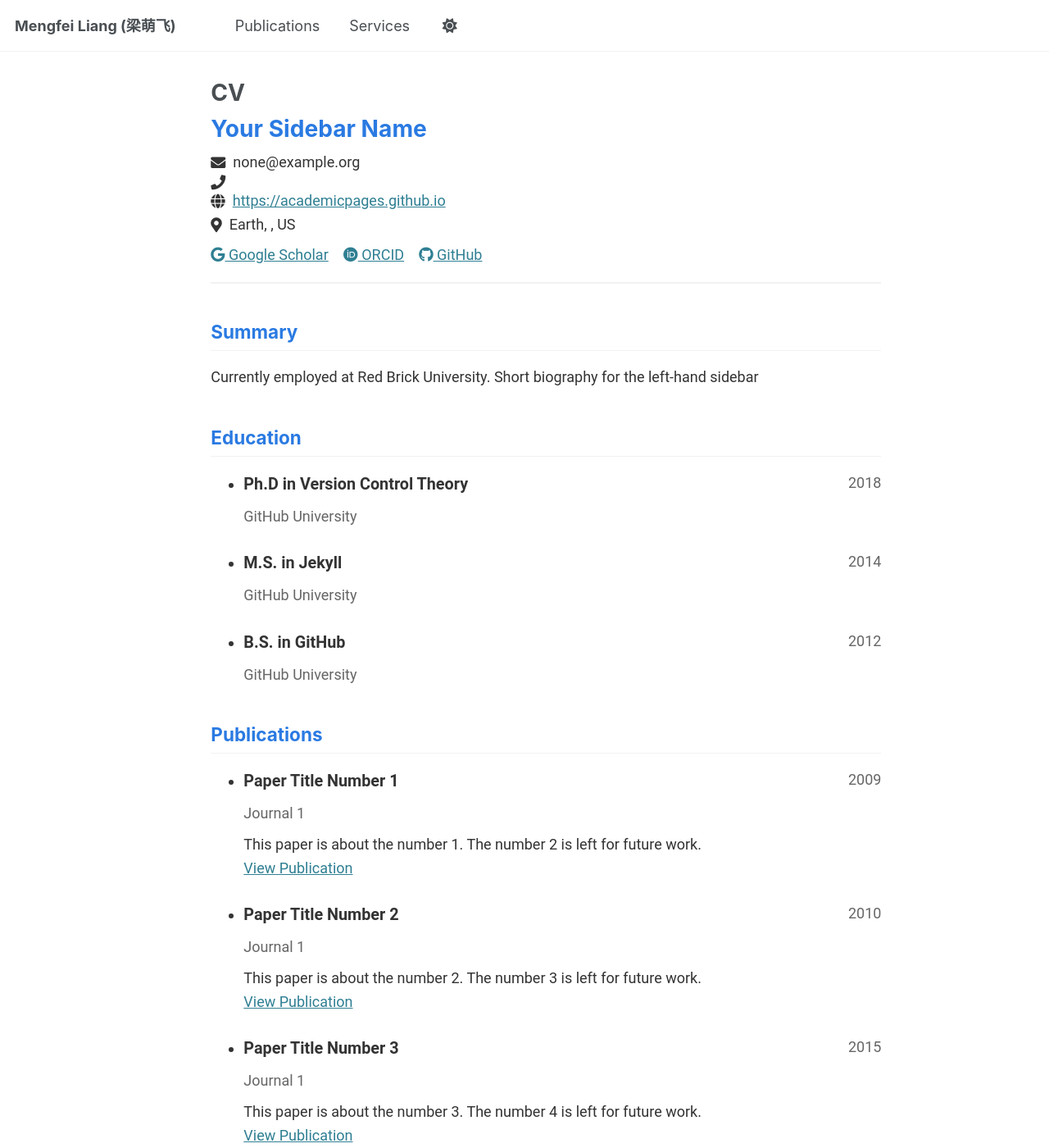
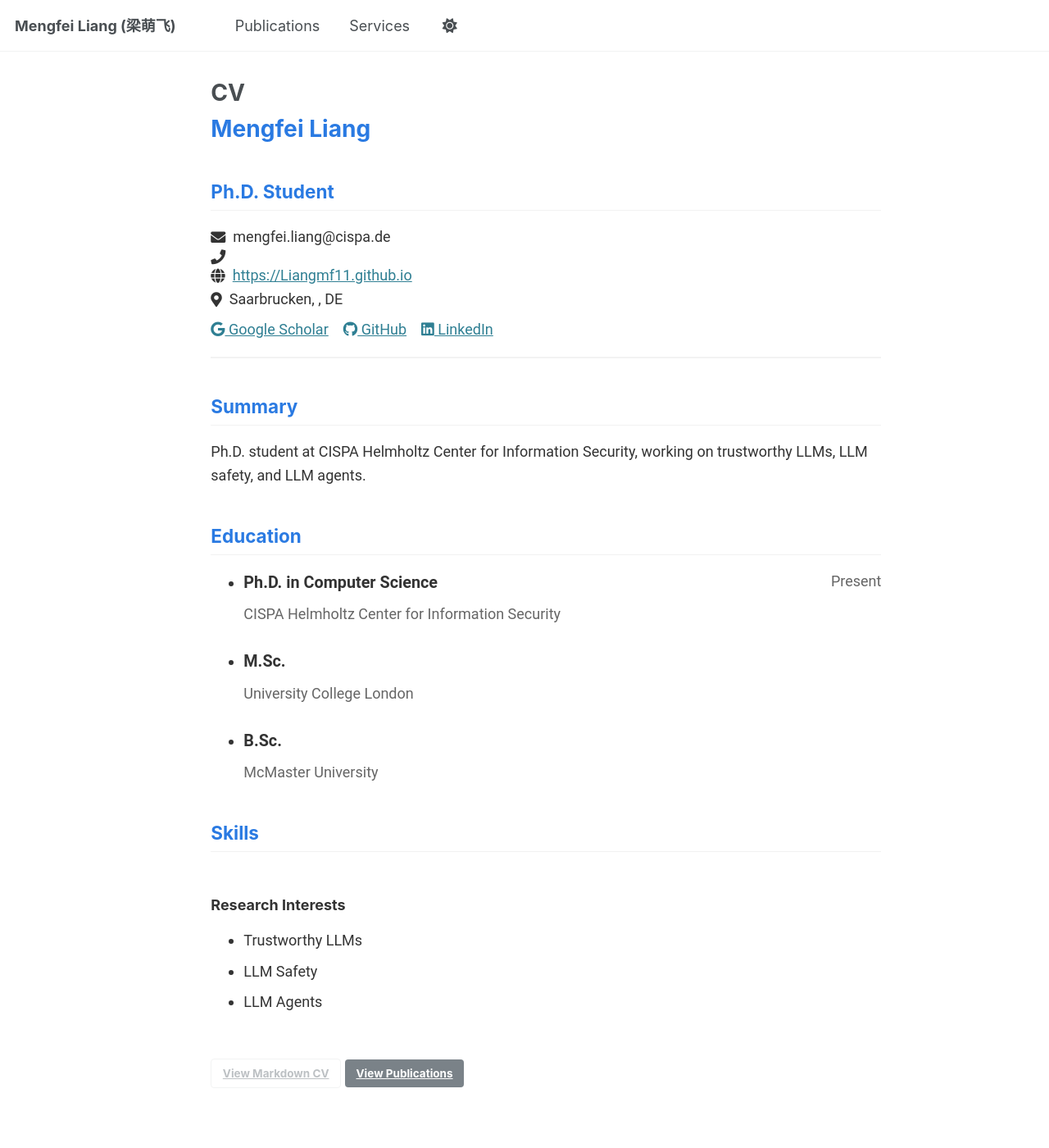
Before and after one commit to Liangmf11/Liangmf11.github.io, a Jekyll site: the page built from _pages/cv-json.md, in a window 1280 px wide and 1400 px high. Shown: the whole window at 82% size. Built offline with Jekyll 4.4.1, drawn with Linux system fonts in a browser that asks for light colours; some of the changed text lies outside the part shown.

Commit message:
update 03/2026

```diff
--- a/_config.yml
+++ b/_config.yml
@@ -12,7 +12,7 @@ site_theme               : "default"
 title                    : "Mengfei Liang (梁萌飞)"
 title_separator          : "-"
 name                     : &name "Mengfei Liang"
-description              : &description "Pre-PhD student at CISPA"
+description              : &description "Ph.D. student at CISPA"
 url                      : https://Liangmf11.github.io # the base hostname & protocol for your site e.g. "https://[your GitHub username].github.io"
 baseurl                  : "" # the subpath of your site, e.g. "/blog"
 repository               : "Liangmf11/Liangmf11.github.io"
@@ -25,7 +25,7 @@ author:
   avatar           : "LMF_pic1.jpg"
   name             : "Mengfei Liang"
   pronouns         : "He/Him"
-  bio              : "Pre-PhD student at CISPA"
+  bio              : "Ph.D. student at CISPA"
   location         : "Saarbrücken, Germany"
   employer         : # "Red Brick University"
   uri              : # URL
--- a/_data/cv.json
+++ b/_data/cv.json
@@ -1,152 +1,81 @@
 {
   "basics": {
-    "name": "Your Sidebar Name",
-    "email": "none@example.org",
+    "name": "Mengfei Liang",
+    "label": "Ph.D. Student",
+    "email": "mengfei.liang@cispa.de",
     "phone": "",
-    "website": "https://academicpages.github.io",
-    "summary": "Currently employed at Red Brick University. Short biography for the left-hand sidebar",
+    "website": "https://Liangmf11.github.io",
+    "summary": "Ph.D. student at CISPA Helmholtz Center for Information Security, working on trustworthy LLMs, LLM safety, and LLM agents.",
     "location": {
       "address": "",
       "postalCode": "",
-      "city": "Earth",
-      "countryCode": "US",
+      "city": "Saarbrucken",
+      "countryCode": "DE",
       "region": ""
     },
     "profiles": [
       {
         "network": "Google Scholar",
         "username": "",
-        "url": "https://scholar.google.com/citations?user=PS_CX0AAAAAJ"
-      },
-      {
-        "network": "ORCID",
-        "username": "",
-        "url": "http://orcid.org/yourorcidurl"
+        "url": "https://scholar.google.com/citations?user=B0XSVsgAAAAJ"
       },
       {
         "network": "GitHub",
-        "username": "academicpages",
-        "url": "https://github.com/academicpages"
+        "username": "Liangmf11",
+        "url": "https://github.com/Liangmf11"
+      },
+      {
+        "network": "LinkedIn",
+        "username": "mengfei-liang-456642293",
+        "url": "https://www.linkedin.com/in/mengfei-liang-456642293/"
       }
     ]
   },
   "work": [],
   "education": [
     {
-      "institution": "GitHub University",
-      "area": "Ph.D in Version Control Theory",
+      "institution": "CISPA Helmholtz Center for Information Security",
+      "area": "Ph.D. in Computer Science",
       "studyType": "",
-      "startDate": "",
-      "endDate": "2018",
+      "startDate": "2025",
+      "endDate": "Present",
       "gpa": null,
       "courses": []
     },
     {
-      "institution": "GitHub University",
-      "area": "M.S. in Jekyll",
+      "institution": "University College London",
+      "area": "M.Sc.",
       "studyType": "",
       "startDate": "",
-      "endDate": "2014",
+      "endDate": "",
       "gpa": null,
       "courses": []
     },
     {
-      "institution": "GitHub University",
-      "area": "B.S. in GitHub",
+      "institution": "McMaster University",
+      "area": "B.Sc.",
       "studyType": "",
       "startDate": "",
-      "endDate": "2012",
+      "endDate": "",
       "gpa": null,
       "courses": []
     }
   ],
-  "skills": [],
+  "skills": [
+    {
+      "name": "Research Interests",
+      "keywords": [
+        "Trustworthy LLMs",
+        "LLM Safety",
+        "LLM Agents"
+      ]
+    }
+  ],
   "languages": [],
   "interests": [],
   "references": [],
-  "publications": [
-    {
-      "name": "Paper Title Number 1",
-      "publisher": "Journal 1",
-      "releaseDate": "2009-10-01",
-      "website": "http://academicpages.github.io/files/paper1.pdf",
-      "summary": "This paper is about the number 1. The number 2 is left for future work."
-    },
-    {
-      "name": "Paper Title Number 2",
-      "publisher": "Journal 1",
-      "releaseDate": "2010-10-01",
-      "website": "http://academicpages.github.io/files/paper2.pdf",
-      "summary": "This paper is about the number 2. The number 3 is left for future work."
-    },
-    {
-      "name": "Paper Title Number 3",
-      "publisher": "Journal 1",
-      "releaseDate": "2015-10-01",
-      "website": "http://academicpages.github.io/files/paper3.pdf",
-      "summary": "This paper is about the number 3. The number 4 is left for future work."
-    },
-    {
-      "name": "Paper Title Number 4",
-      "publisher": "GitHub Journal of Bugs",
-      "releaseDate": "2024-02-17",
-      "website": "http://academicpages.github.io/files/paper3.pdf",
-      "summary": "This paper is about fixing template issue #693."
-    }
-  ],
-  "presentations": [
-    {
-      "name": "Talk 1 on Relevant Topic in Your Field",
-      "event": "UC San Francisco, Department of Testing",
-      "date": "2012-03-01",
-      "location": "San Francisco, CA, USA",
-      "description": ""
-    },
-    {
-      "name": "Tutorial 1 on Relevant Topic in Your Field",
-      "event": "UC-Berkeley Institute for Testing Science",
-      "date": "2013-03-01",
-      "location": "Berkeley, CA, USA",
-      "description": ""
-    },
-    {
-      "name": "Talk 2 on Relevant Topic in Your Field",
-      "event": "London School of Testing",
-      "date": "2014-02-01",
-      "location": "London, UK",
-      "description": ""
-    },
-    {
-      "name": "Conference Proceeding talk 3 on Relevant Topic in Your Field",
-      "event": "Testing Institute of America 2014 Annual Conference",
-      "date": "2014-03-01",
-      "location": "Los Angeles, CA, USA",
-      "description": ""
-    }
-  ],
-  "teaching": [
-    {
-      "course": "Teaching experience 1",
-      "institution": "University 1, Department",
-      "date": "2014-01-01",
-      "role": "Undergraduate course",
-      "description": ""
-    },
-    {
-      "course": "Teaching experience 2",
-      "institution": "University 1, Department",
-      "date": "2015-01-01",
-      "role": "Workshop",
-      "description": ""
-    }
-  ],
-  "portfolio": [
-    {
-      "name": "Portfolio item number 1",
-      "category": "portfolio",
-      "date": "",
-      "url": "",
-      "description": "Short description of portfolio item number 1<br/><img src='/images/500x300.png'>"
-    }
-  ]
+  "publications": [],
+  "presentations": [],
+  "teaching": [],
+  "portfolio": []
 }
--- /dev/null
+++ b/_data/publications.yml
@@ -0,0 +1,30 @@
+- year: 2025
+  entries:
+    - title: "From Evidence to Verdict: An Agent-Based Forensic Framework for AI-Generated Image Detection"
+      authors: "<b>Mengfei Liang</b>, Yiting Qu, Yukun Jiang, Michael Backes, Yang Zhang"
+      venue: "arXiv preprint"
+      links:
+        - label: "Paper"
+          url: "https://arxiv.org/abs/2511.00181"
+          class: "btn--paper"
+
+- year: 2024
+  entries:
+    - title: "THaMES: An End-to-End Tool for Hallucination Mitigation and Evaluation in Large Language Models"
+      authors: "<b>Mengfei Liang</b>, Archish Arun, Zekun Wu, Cristian Munoz, Jonathan Lutch, Emre Kazim, Adriano Koshiyama, Philip Treleaven"
+      venue: "NeurIPS 2024 SoLaR"
+      links:
+        - label: "Paper"
+          url: "https://arxiv.org/abs/2409.11353"
+          class: "btn--paper"
+        - label: "Code"
+          url: "https://github.com/holistic-ai/THaMES"
+          class: "btn--code"
+
+    - title: "FastCellpose: a fast and accurate deep-learning framework for segmentation of all glomeruli in mouse whole-kidney microscopic optical images"
+      authors: "Yutong Han, Zhan Zhang, Yafeng Li, Guoqing Fan, <b>Mengfei Liang</b>, Zhijie Liu, Shuo Nie, Kefu Ning, Qingming Luo, Jing Yuan"
+      venue: "Cells"
+      links:
+        - label: "Paper"
+          url: "https://www.mdpi.com/2073-4409/12/23/2753"
+          class: "btn--paper"
--- a/_pages/cv-json.md
+++ b/_pages/cv-json.md
@@ -30,6 +30,6 @@ redirect_from:
 {% include cv-template.html %}
 
 <div class="cv-download-links">
-  <a href="{{ base_path }}/files/cv.pdf" class="btn btn--primary">Download CV as PDF</a>
-  <a href="{{ base_path }}" class="btn btn--inverse">View Markdown CV</a>
+  <a href="{{ base_path }}/cv/" class="btn btn--inverse">View Markdown CV</a>
+  <a href="{{ base_path }}/publications/" class="btn btn--primary">View Publications</a>
 </div>
--- a/_pages/cv.md
+++ b/_pages/cv.md
@@ -7,58 +7,27 @@ redirect_from:
   - /resume
 ---
 
-{% include base_path %}
-
 Education
 ======
-* Ph.D in Version Control Theory, GitHub University, 2018 (expected)
-* M.S. in Jekyll, GitHub University, 2014
-* B.S. in GitHub, GitHub University, 2012
+* Ph.D. in Computer Science, CISPA Helmholtz Center for Information Security, 2025-present
+* M.Sc., University College London
+* B.Sc., McMaster University
 
-Work experience
+Current Position
 ======
-* Spring 2024: Academic Pages Collaborator
-  * GitHub University
-  * Duties includes: Updates and improvements to template
-  * Supervisor: The Users
+* Ph.D. student at CISPA Helmholtz Center for Information Security
+* Advisor: [Dr. Yang Zhang](https://yangzhangalmo.github.io/)
 
-* Fall 2015: Research Assistant
-  * GitHub University
-  * Duties included: Merging pull requests
-  * Supervisor: Professor Hub
-
-* Summer 2015: Research Assistant
-  * GitHub University
-  * Duties included: Tagging issues
-  * Supervisor: Professor Git
-
-Skills
+Research Interests
 ======
-* Skill 1
-* Skill 2
-  * Sub-skill 2.1
-  * Sub-skill 2.2
-  * Sub-skill 2.3
-* Skill 3
+* Trustworthy LLMs
+* LLM Safety
+* LLM Agents
 
 Publications
 ======
-  <ul>{% for post in site.publications reversed %}
-    {% include archive-single-cv.html %}
-  {% endfor %}</ul>
+For the up-to-date publication list, please see the [Publications](/publications/) page.
 
-Talks
+Contact
 ======
-  <ul>{% for post in site.talks reversed %}
-    {% include archive-single-talk-cv.html  %}
-  {% endfor %}</ul>
-
-Teaching
-======
-  <ul>{% for post in site.teaching reversed %}
-    {% include archive-single-cv.html %}
-  {% endfor %}</ul>
-
-Service and leadership
-======
-* Currently signed in to 43 different slack teams
+* Email: [mengfei.liang@cispa.de](mailto:mengfei.liang@cispa.de)
--- a/_pages/publications.md
+++ b/_pages/publications.md
@@ -5,41 +5,77 @@ author_profile: true
 ---
 
 <style type="text/css" rel="stylesheet">
+.pub-entry {
+margin: 0 0 1.4rem 0;
+}
+
+.pub-title {
+margin: 0 0 0.25rem 0;
+}
+
+.pub-title-text {
+color: rgb(39, 117, 182);
+}
+
+.pub-meta {
+margin: 0;
+font-size: 0.95em;
+line-height: 1.35;
+}
+
+.pub-links {
+display: flex;
+align-items: center;
+gap: 0.3rem;
+margin: -0.05rem 0 0 0;
+line-height: 1;
+}
+
+.pub-link {
+display: inline-block;
+padding: 0.05rem 0.35rem;
+border-radius: 4px;
+color: white;
+text-decoration: none;
+line-height: 1.15;
+font-size: 0.9rem;
+}
+
+.pub-link:hover {
+text-decoration: none;
+opacity: 0.9;
+}
+
 .btn--paper {
-color: white;
 background-color: lightseagreen;
-padding: 1px 3px;
-text-align: center;
-border-radius: 4px;
-a { TEXT-DECORATION:none }
 }
+
 .btn--arxiv {
-color: white;
 background-color: tan;
-padding: 1px 3px;
-text-align: center;
-border-radius: 4px;
-a { TEXT-DECORATION:none }
 }
+
 .btn--code {
-color: white;
-background-color: DARKORANGE;
-padding: 1px 3px;
-text-align: center;
-border-radius: 4px;
-a { TEXT-DECORATION:none }
+background-color: darkorange;
 }
 </style>
 
-<h2 id='224'>2024</h2>
+{% for year_group in site.data.publications %}
+<h2 id="{{ year_group.year }}">{{ year_group.year }}</h2>
 
-### <span style="color:rgb(39, 117, 182)">THaMES: An End-to-End Tool for Hallucination Mitigation and Evaluation in Large Language Models</span>
-<font size="3"><b>Mengfei Liang</b>, Archish Arun, Zekun Wu, Cristian Munoz, Jonathan Lutch, Emre Kazim, Adriano Koshiyama, Philip Treleaven<br>
-<i>NeurIPS 2024 SoLaR</i></font><br>
-<a href="https://arxiv.org/abs/2409.11353" class="btn--paper" target="_blank">Paper</a>
-<a href="https://github.com/holistic-ai/THaMES" class="btn--code" target="_blank">code</a>
-
-### <span style="color:rgb(39, 117, 182)">FastCellpose: a fast and accurate deep-learning framework for segmentation of all glomeruli in mouse whole-kidney microscopic optical images</span>
-Yutong Han, Zhan Zhang, Yafeng Li, Guoqing Fan, <font size="3"><b>Mengfei Liang</b>, Zhijie Liu, Shuo Nie, Kefu Ning, Qingming Luo, Jing Yuan<br>
-<i>Cells</i></font><br>
-<a href="https://www.mdpi.com/2073-4409/12/23/2753" class="btn--paper" target="_blank">Paper</a>
+{% for publication in year_group.entries %}
+<div class="pub-entry">
+  <h3 class="pub-title">
+    <span class="pub-title-text">{{ publication.title }}</span>
+  </h3>
+  <p class="pub-meta">
+    {{ publication.authors }}<br>
+    <i>{{ publication.venue }}</i>
+  </p>
+  <div class="pub-links">
+    {% for link in publication.links %}
+    <a href="{{ link.url }}" class="pub-link {{ link.class }}" target="_blank">{{ link.label }}</a>
+    {% endfor %}
+  </div>
+</div>
+{% endfor %}
+{% endfor %}
```
Also changed, not shown: _pages/about.md (+1 -1 lines), 2 other files.
